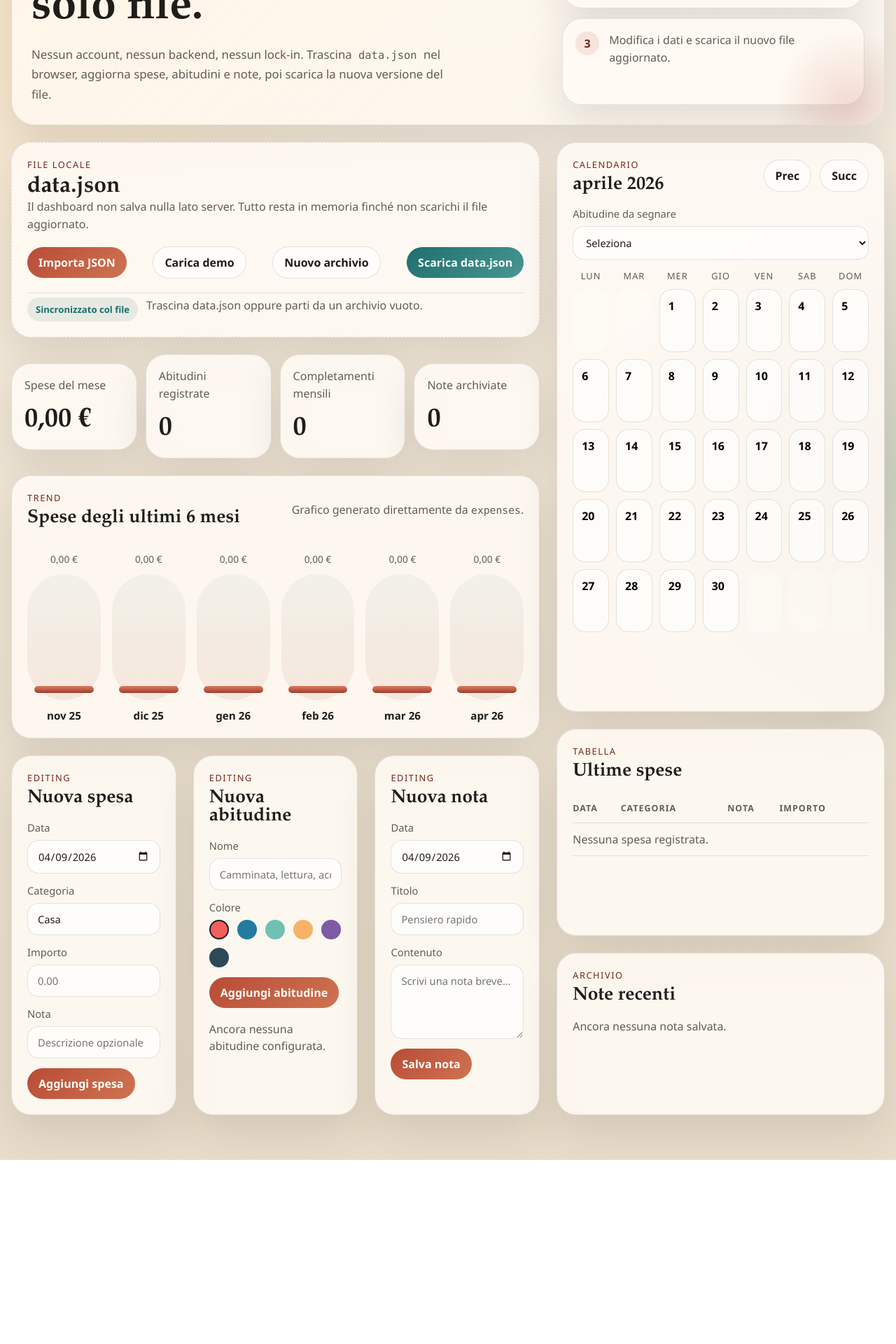
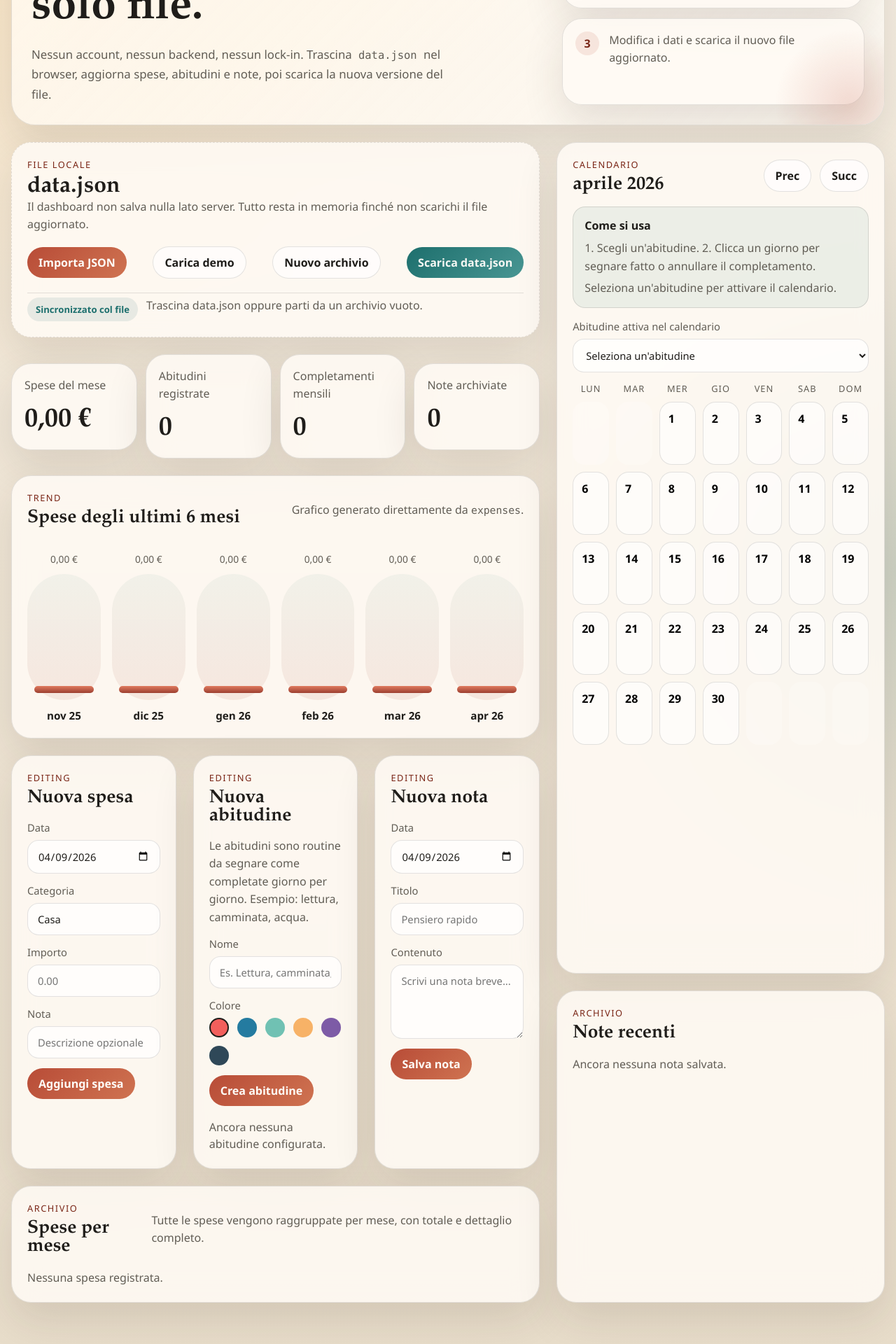
Before and after one commit to SimoneErcoli/life-log, a Next.js app: page / in a window 1280 px wide. Shown: the part 294-2214 px from the top of the page at 70% size. Before the commit the page ends 1951 px from the top, so only its background shows below. Built offline with nearby package versions, Linux system fonts and the light colour scheme.

Commit message:
:sparkles:

```diff
--- a/app/globals.css
+++ b/app/globals.css
@@ -373,6 +373,12 @@ code {
   resize: vertical;
 }
 
+.section-help {
+  margin: -2px 0 14px;
+  color: var(--muted);
+  line-height: 1.6;
+}
+
 .color-row {
   flex-wrap: wrap;
 }
@@ -402,27 +408,85 @@ code {
   background: rgba(255, 255, 255, 0.55);
 }
 
-.habit-toggle {
+.habit-main {
   display: inline-flex;
   align-items: center;
   gap: 10px;
-  border: 0;
-  padding: 0;
-  background: transparent;
-  color: var(--text);
-  font-weight: 700;
 }
 
-.habit-toggle span {
+.habit-dot {
   width: 12px;
   height: 12px;
   border-radius: 999px;
+  flex: 0 0 auto;
+}
+
+.habit-meta strong {
+  display: block;
+}
+
+.habit-meta p {
+  margin: 4px 0 0;
+  color: var(--muted);
+  font-size: 0.86rem;
+}
+
+.habit-stats,
+.hint-stats {
+  display: flex;
+  flex-wrap: wrap;
+  gap: 8px;
+  margin-top: 10px;
+}
+
+.habit-stats span,
+.hint-stats span {
+  padding: 6px 10px;
+  border: 1px solid var(--line);
+  border-radius: 999px;
+  background: rgba(255, 255, 255, 0.7);
+  color: var(--muted);
+  font-size: 0.82rem;
+}
+
+.habit-stats strong,
+.hint-stats strong {
+  color: var(--text);
+}
+
+.habit-actions {
+  display: flex;
+  flex-wrap: wrap;
+  gap: 8px;
 }
 
 .delete-button {
   padding: 8px 12px;
   background: rgba(31, 29, 26, 0.06);
   color: var(--text);
+}
+
+.hint-card {
+  margin-bottom: 16px;
+  padding: 14px 16px;
+  border: 1px solid var(--line);
+  border-radius: 18px;
+  background: rgba(29, 111, 109, 0.08);
+}
+
+.hint-card p {
+  margin: 0;
+  color: var(--muted);
+  line-height: 1.6;
+}
+
+.hint-card p + p {
+  margin-top: 6px;
+}
+
+.hint-title {
+  color: var(--text) !important;
+  font-weight: 700;
 }
 
 .calendar-grid {
@@ -505,6 +569,47 @@ th {
   color: var(--muted);
 }
 
+.expense-months {
+  display: grid;
+  gap: 14px;
+}
+
+.expense-month-group {
+  padding: 16px;
+  border: 1px solid var(--line);
+  border-radius: 22px;
+  background: rgba(255, 255, 255, 0.56);
+}
+
+.expense-month-header {
+  display: flex;
+  align-items: flex-end;
+  justify-content: space-between;
+  gap: 12px;
+  margin-bottom: 10px;
+}
+
+.expense-month-header strong {
+  display: block;
+  font-size: 1.1rem;
+  text-transform: capitalize;
+}
+
+.expense-month-meta {
+  margin: 6px 0 0;
+  color: var(--muted);
+  font-size: 0.88rem;
+}
+
+.expense-month-total {
+  font-weight: 700;
+  color: var(--accent-dark);
+}
+
+.expense-month-group tbody tr:last-child td {
+  border-bottom: 0;
+}
+
 .notes-stack {
   display: grid;
   gap: 12px;
@@ -565,6 +670,7 @@ th {
   .dropzone-actions,
   .status-row,
   .section-heading,
+  .expense-month-header,
   .habit-chip,
   .note-head {
     align-items: flex-start;
--- a/components/life-log-dashboard.js
+++ b/components/life-log-dashboard.js
@@ -7,6 +7,7 @@ import {
   createEmptyData,
   createId,
   getCalendarCells,
+  getHabitStats,
   getMonthKey,
   getMonthName,
   getMonthSeries,
@@ -17,6 +18,7 @@ import {
 } from "../lib/life-log";
 
 const WEEK_DAYS = ["Lun", "Mar", "Mer", "Gio", "Ven", "Sab", "Dom"];
+const APP_BASE_PATH = (process.env.NEXT_PUBLIC_BASE_PATH || "").replace(/\/+$/, "");
 
 function formatCurrency(value, currency) {
   return new Intl.NumberFormat("it-IT", {
@@ -31,6 +33,17 @@ function formatShortDate(value) {
     day: "2-digit",
     month: "short",
   });
+}
+
+function formatMonthLabel(monthKey) {
+  return parseDateValue(`${monthKey}-01`).toLocaleDateString("it-IT", {
+    month: "long",
+    year: "numeric",
+  });
+}
+
+function formatStreakLabel(value) {
+  return `${value} ${value === 1 ? "giorno" : "giorni"}`;
 }
 
 function createLookup(entries) {
@@ -143,7 +156,7 @@ export default function LifeLogDashboard() {
 
   async function loadSample() {
     try {
-      const response = await fetch("/sample-data.json");
+      const response = await fetch(`${APP_BASE_PATH}/sample-data.json`);
       const payload = await response.json();
       await applyImportedData(payload, "data.json", "Archivio demo caricato.");
     } catch {
@@ -322,13 +335,44 @@ export default function LifeLogDashboard() {
   }));
   const maxExpense = Math.max(...expenseSeries.map((month) => month.total), 1);
   const habitsByDate = createLookup(data.habitEntries);
+  const todayHabitIds = new Set(
+    data.habitEntries.filter((entry) => entry.date === today).map((entry) => entry.habitId),
+  );
+  const habitStats = data.habits.reduce((accumulator, habit) => {
+    accumulator[habit.id] = getHabitStats(data.habitEntries, habit.id, today);
+    return accumulator;
+  }, {});
   const calendarCells = getCalendarCells(calendarMonth);
   const selectedHabitEntries = new Set(
     data.habitEntries
       .filter((entry) => entry.habitId === selectedHabitId)
       .map((entry) => entry.date),
   );
-  const recentExpenses = [...data.expenses].sort(compareByDateDesc).slice(0, 8);
+  const selectedHabit = data.habits.find((habit) => habit.id === selectedHabitId) || null;
+  const selectedHabitStats = selectedHabit ? habitStats[selectedHabit.id] : null;
+  const selectedHabitMonthHits = data.habitEntries.filter(
+    (entry) => entry.habitId === selectedHabitId && getMonthKey(entry.date) === currentMonthKey,
+  ).length;
+  const allExpenses = [...data.expenses].sort(compareByDateDesc);
+  const expenseGroups = allExpenses.reduce((groups, expense) => {
+    const monthKey = getMonthKey(expense.date);
+    const existingGroup = groups[groups.length - 1];
+
+    if (existingGroup && existingGroup.monthKey === monthKey) {
+      existingGroup.total += expense.amount;
+      existingGroup.items.push(expense);
+      return groups;
+    }
+
+    groups.push({
+      monthKey,
+      label: formatMonthLabel(monthKey),
+      total: expense.amount,
+      items: [expense],
+    });
+
+    return groups;
+  }, []);
   const recentNotes = [...data.notes].sort(compareByDateDesc).slice(0, 5);
 
   return (
@@ -525,6 +569,10 @@ export default function LifeLogDashboard() {
                 <h2>Nuova abitudine</h2>
               </div>
             </div>
+            <p className="section-help">
+              Le abitudini sono routine da segnare come completate giorno per giorno.
+              Esempio: lettura, camminata, acqua.
+            </p>
             <label>
               Nome
               <input
@@ -536,7 +584,7 @@ export default function LifeLogDashboard() {
                     name: event.target.value,
                   }))
                 }
-                placeholder="Camminata, lettura, acqua..."
+                placeholder="Es. Lettura, camminata, stretching..."
               />
             </label>
             <label>
@@ -560,21 +608,56 @@ export default function LifeLogDashboard() {
               </div>
             </label>
             <button type="submit" className="primary-button">
-              Aggiungi abitudine
+              Crea abitudine
             </button>
             <div className="habit-list">
               {data.habits.length === 0 ? (
                 <p className="muted-text">Ancora nessuna abitudine configurata.</p>
               ) : (
-                data.habits.map((habit) => (
+                <>
+                  <p className="section-help">
+                    Usa <strong>Segna oggi</strong> per il giorno corrente. Per segnare altri
+                    giorni usa il calendario qui a destra.
+                  </p>
+                  {data.habits.map((habit) => {
+                    const isDoneToday = todayHabitIds.has(habit.id);
+                    const stats = habitStats[habit.id];
+
+                    return (
                       <div key={habit.id} className="habit-chip">
+                        <div className="habit-main">
+                          <span className="habit-dot" style={{ backgroundColor: habit.color }} />
+                          <div className="habit-meta">
+                            <strong>{habit.name}</strong>
+                            <p>{isDoneToday ? "Segnata per oggi" : "Non segnata oggi"}</p>
+                            <div className="habit-stats">
+                              <span>
+                                Serie attuale: <strong>{formatStreakLabel(stats.currentStreak)}</strong>
+                              </span>
+                              <span>
+                                Record: <strong>{formatStreakLabel(stats.longestStreak)}</strong>
+                              </span>
+                              <span>
+                                Totale: <strong>{stats.totalCompletions}</strong>
+                              </span>
+                              <span>
+                                Ultima volta:{" "}
+                                <strong>
+                                  {stats.lastCompletedAt
+                                    ? formatShortDate(stats.lastCompletedAt)
+                                    : "mai"}
+                                </strong>
+                              </span>
+                            </div>
+                          </div>
+                        </div>
+                        <div className="habit-actions">
                           <button
                             type="button"
-                      className="habit-toggle"
+                            className="ghost-button"
                             onClick={() => toggleHabitForDate(habit.id, today)}
                           >
-                      <span style={{ backgroundColor: habit.color }} />
-                      {habit.name}
+                            {isDoneToday ? "Rimuovi oggi" : "Segna oggi"}
                           </button>
                           <button
                             type="button"
@@ -595,7 +678,10 @@ export default function LifeLogDashboard() {
                             Elimina
                           </button>
                         </div>
-                ))
+                      </div>
+                    );
+                  })}
+                </>
               )}
             </div>
           </form>
@@ -653,6 +739,83 @@ export default function LifeLogDashboard() {
             </button>
           </form>
         </div>
+
+        <div className="panel">
+          <div className="section-heading">
+            <div>
+              <p className="panel-kicker">Archivio</p>
+              <h2>Spese per mese</h2>
+            </div>
+            <p className="muted-text">
+              Tutte le spese vengono raggruppate per mese, con totale e dettaglio completo.
+            </p>
+          </div>
+
+          {expenseGroups.length === 0 ? (
+            <p className="muted-text">Nessuna spesa registrata.</p>
+          ) : (
+            <div className="expense-months">
+              {expenseGroups.map((group) => (
+                <section key={group.monthKey} className="expense-month-group">
+                  <div className="expense-month-header">
+                    <div>
+                      <strong>{group.label}</strong>
+                      <p className="expense-month-meta">
+                        {group.items.length} {group.items.length === 1 ? "spesa" : "spese"}
+                      </p>
+                    </div>
+                    <span className="expense-month-total">
+                      {formatCurrency(group.total, currency)}
+                    </span>
+                  </div>
+
+                  <div className="table-wrap">
+                    <table>
+                      <thead>
+                        <tr>
+                          <th>Data</th>
+                          <th>Categoria</th>
+                          <th>Nota</th>
+                          <th>Importo</th>
+                          <th />
+                        </tr>
+                      </thead>
+                      <tbody>
+                        {group.items.map((expense) => (
+                          <tr key={expense.id}>
+                            <td>{formatShortDate(expense.date)}</td>
+                            <td>{expense.category}</td>
+                            <td>{expense.note || "—"}</td>
+                            <td>{formatCurrency(expense.amount, currency)}</td>
+                            <td>
+                              <button
+                                type="button"
+                                className="delete-button"
+                                onClick={() =>
+                                  commitData(
+                                    (current) => ({
+                                      ...current,
+                                      expenses: current.expenses.filter(
+                                        (item) => item.id !== expense.id,
+                                      ),
+                                    }),
+                                    "Spesa rimossa.",
+                                  )
+                                }
+                              >
+                                Elimina
+                              </button>
+                            </td>
+                          </tr>
+                        ))}
+                      </tbody>
+                    </table>
+                  </div>
+                </section>
+              ))}
+            </div>
+          )}
+        </div>
       </div>
 
       <aside className="dashboard-side">
@@ -688,13 +851,50 @@ export default function LifeLogDashboard() {
             </div>
           </div>
 
+          <div className="hint-card">
+            <p className="hint-title">Come si usa</p>
+            <p>
+              1. Scegli un'abitudine. 2. Clicca un giorno per segnare fatto o annullare il
+              completamento.
+            </p>
+            {selectedHabit ? (
+              <>
+                <p>
+                  Attiva ora: <strong>{selectedHabit.name}</strong>. Completamenti nel mese:
+                  {" "}
+                  <strong>{selectedHabitMonthHits}</strong>
+                </p>
+                <div className="hint-stats">
+                  <span>
+                    Serie attuale:{" "}
+                    <strong>{formatStreakLabel(selectedHabitStats?.currentStreak || 0)}</strong>
+                  </span>
+                  <span>
+                    Record:{" "}
+                    <strong>{formatStreakLabel(selectedHabitStats?.longestStreak || 0)}</strong>
+                  </span>
+                  <span>
+                    Ultima volta:{" "}
+                    <strong>
+                      {selectedHabitStats?.lastCompletedAt
+                        ? formatShortDate(selectedHabitStats.lastCompletedAt)
+                        : "mai"}
+                    </strong>
+                  </span>
+                </div>
+              </>
+            ) : (
+              <p>Seleziona un'abitudine per attivare il calendario.</p>
+            )}
+          </div>
+
           <label className="calendar-select">
-            Abitudine da segnare
+            Abitudine attiva nel calendario
             <select
               value={selectedHabitId}
               onChange={(event) => setSelectedHabitId(event.target.value)}
             >
-              <option value="">Seleziona</option>
+              <option value="">Seleziona un'abitudine</option>
               {data.habits.map((habit) => (
                 <option key={habit.id} value={habit.id}>
                   {habit.name}
@@ -747,65 +947,6 @@ export default function LifeLogDashboard() {
         <div className="panel">
           <div className="section-heading">
             <div>
-              <p className="panel-kicker">Tabella</p>
-              <h2>Ultime spese</h2>
-            </div>
-          </div>
-          <div className="table-wrap">
-            <table>
-              <thead>
-                <tr>
-                  <th>Data</th>
-                  <th>Categoria</th>
-                  <th>Nota</th>
-                  <th>Importo</th>
-                  <th />
-                </tr>
-              </thead>
-              <tbody>
-                {recentExpenses.length === 0 ? (
-                  <tr>
-                    <td colSpan="5" className="empty-cell">
-                      Nessuna spesa registrata.
-                    </td>
-                  </tr>
-                ) : (
-                  recentExpenses.map((expense) => (
-                    <tr key={expense.id}>
-                      <td>{formatShortDate(expense.date)}</td>
-                      <td>{expense.category}</td>
-                      <td>{expense.note || "—"}</td>
-                      <td>{formatCurrency(expense.amount, currency)}</td>
-                      <td>
-                        <button
-                          type="button"
-                          className="delete-button"
-                          onClick={() =>
-                            commitData(
-                              (current) => ({
-                                ...current,
-                                expenses: current.expenses.filter(
-                                  (item) => item.id !== expense.id,
-                                ),
-                              }),
-                              "Spesa rimossa.",
-                            )
-                          }
-                        >
-                          Elimina
-                        </button>
-                      </td>
-                    </tr>
-                  ))
-                )}
-              </tbody>
-            </table>
-          </div>
-        </div>
-
-        <div className="panel">
-          <div className="section-heading">
-            <div>
               <p className="panel-kicker">Archivio</p>
               <h2>Note recenti</h2>
             </div>
```
Also changed, not shown: next.config.mjs (+16 -6 lines), lib/life-log.js, 2 other files (tests, documents, lock files or other folders). Lines whose indentation alone changed are shown as unchanged.
